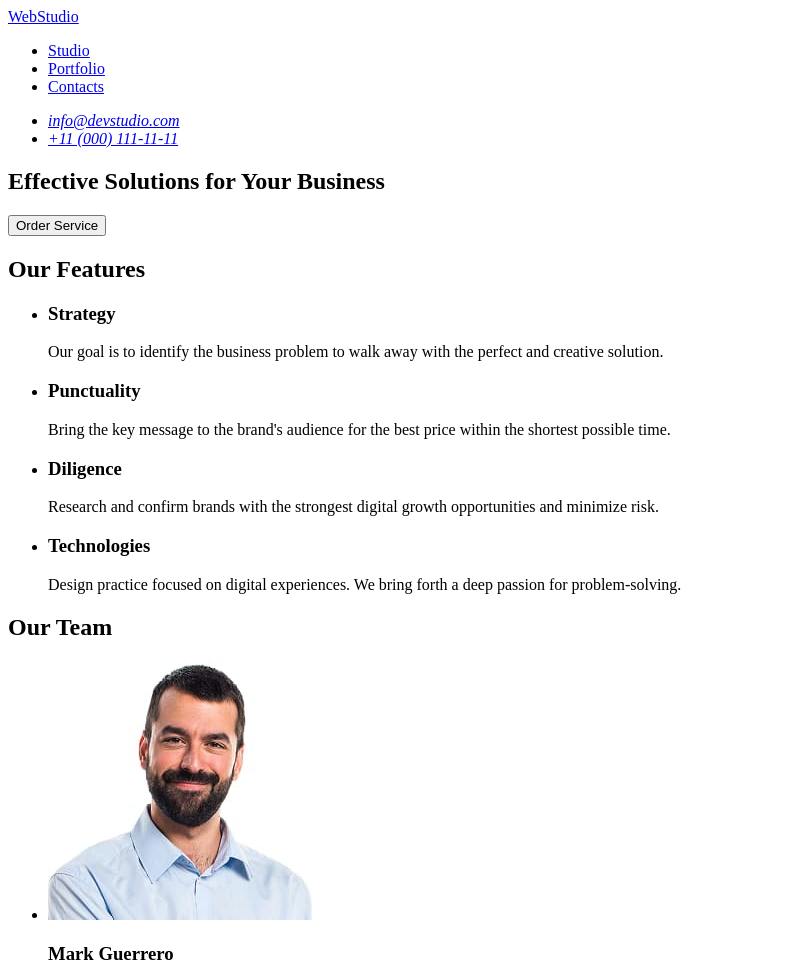
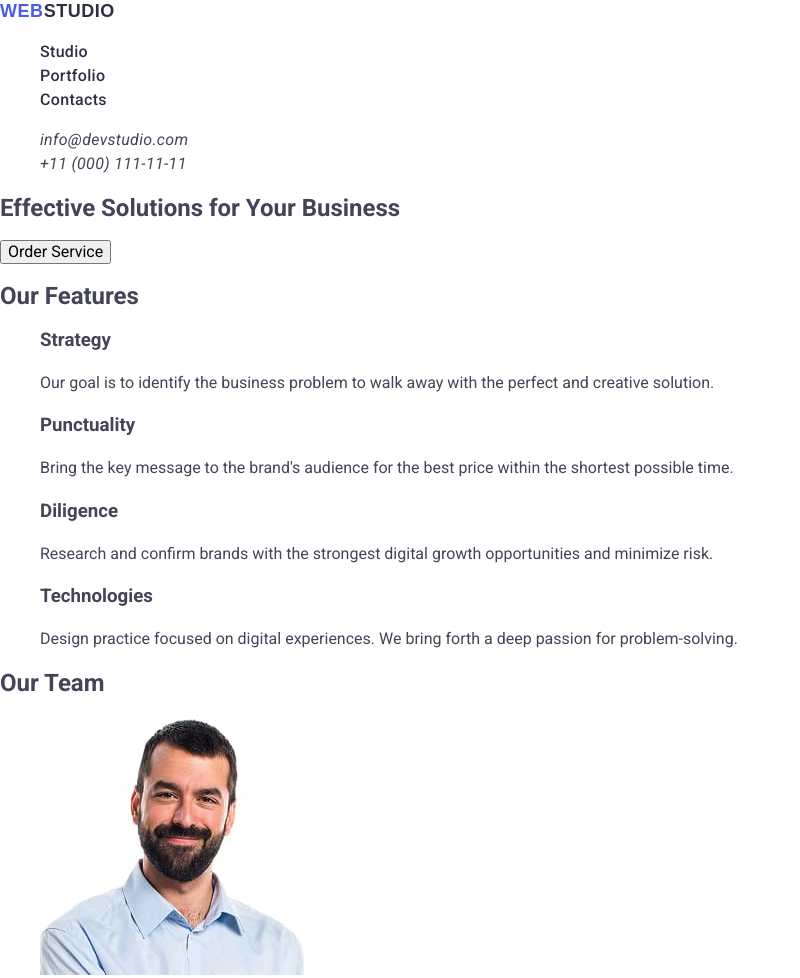
Before and after one commit to Olena-Skora/goit-markup-hw-02, a plain HTML site: page index.html in a window 1280 px wide. Shown: the top 978 px of the page, without its empty margins (0-800 px from the left). Drawn offline with nearby package versions, Linux system fonts and the light colour scheme.

Commit message:
add index file

```diff
--- /dev/null
+++ b/css/style.css
@@ -0,0 +1,51 @@
+body {
+font-family: 'Roboto', sans-serif;
+background: #fff;
+color: #434455;
+line-height: 150%;
+}
+
+ul, ol {
+    list-style-type: none;
+}
+
+a {
+    text-decoration: none;
+}
+
+.header-logo-accent {
+    font-family: "Raleway", sans-serif;
+        font-weight: 700;
+        font-size: 18px;
+        line-height: 117%;
+        letter-spacing: 0.03em;
+        text-transform: uppercase;
+        color: #4d5ae5;
+}
+
+.header-logo {
+color: #2e2f42;
+}
+
+.header-nav-link {
+        font-weight: 500;
+        font-size: 16px;
+        line-height: 150%;
+        letter-spacing: 0.02em;
+        color: #2e2f42;;
+}
+
+.header-nav-link:hover,
+.header-nav-link:focus,
+.header-contacts-link:hover,
+.header-contacts-link:focus {
+    color: #404bbf;
+}
+
+.header-contacts-link {
+        font-weight: 400;
+        font-size: 16px;
+        line-height: 150%;
+        letter-spacing: 0.02em;
+        color: #434455;
+}
--- a/index.html
+++ b/index.html
@@ -4,31 +4,39 @@
     <meta charset="UTF-8">
     <meta name="viewport" content="width=device-width, initial scale=1.0">
     <title>WEBSTUDIO</title>
+    <link rel="preconnect" href="https://fonts.googleapis.com">
+    <link rel="preconnect" href="https://fonts.gstatic.com" crossorigin>
+    <link href="https://fonts.googleapis.com/css2?family=Roboto:ital,wght@0,100..900;1,100..900&display=swap"
+        rel="stylesheet">
+    <link rel="stylesheet" href="https://cdnjs.cloudflare.com/ajax/libs/modern-normalize/3.0.1/modern-normalize.min.css"
+        integrity="sha512-q6WgHqiHlKyOqslT/lgBgodhd03Wp4BEqKeW6nNtlOY4quzyG3VoQKFrieaCeSnuVseNKRGpGeDU3qPmabCANg=="
+        crossorigin="anonymous" referrerpolicy="no-referrer" />
+    <link rel="stylesheet" href="./css/style.css" />
 </head>
 <body>
 
-<header>
-<nav>
-    <a href="./index.html">WebStudio</a>
-        <ul>
-            <li>
-                <a href="#">Studio</a>
+<header class="header">
+<nav class="header-nav">
+    <a class="header-logo-accent" href="./index.html">Web<span class="header-logo">Studio</span></a>
+        <ul class="heaser-nav-list">
+            <li class="header-nav-item">
+                <a class="header-nav-link" href="#">Studio</a>
             </li>
-            <li>
-                <a href="#">Portfolio</a>
+            <li class="header-nav-item">
+                <a class="header-nav-link" href="#">Portfolio</a>
             </li>
-            <li>
-                <a href="#">Contacts</a>
+            <li class="header-nav-item">
+                <a class="header-nav-link" href="#">Contacts</a>
             </li>
         </ul>
 </nav>
-<address>
-    <ul>
-        <li>
-            <a href="mailto:info@devstudio.com">info@devstudio.com</a>
+<address calss="header-contacts">
+    <ul class="header-contacts-list">
+        <li class="header-contacts-item">
+            <a class="header-contacts-link" href="mailto:info@devstudio.com">info@devstudio.com</a>
         </li>
-        <li>
-            <a href="tel:+110001111111">+11 (000) 111-11-11</a>
+        <li class="header-contacts-item">
+            <a class="header-contacts-link" href="tel:+110001111111">+11 (000) 111-11-11</a>
         </li>
     </ul>
 </address>
@@ -88,6 +96,41 @@
             </li>
         </ul>
     </section>
+    <section>
+        <h2>Our Portfolio</h2>
+        <ul>
+            <li>
+                <img src="./images/foto/first.jpg" alt="Phone App" width="360" height="300" />
+                <h3>Banking App</h3>
+                <p>App</p>
+            </li>
+            <li>
+                <img src="./images/foto/second.jpg" alt="Payment with NFC" width="360" height="300" />
+                <h3>Cashless Payment</h3>
+                <p>Marketing</p>
+            </li>
+            <li>
+                <img src="./images/foto/third.jpg" alt="Computer and phone with the App" width="360" height="300" />
+                <h3>Meditation App</h3>
+                <p>App</p>
+            </li>
+            <li>
+                <img src="./images/foto/fourth.jpg" alt="Taxi driver with a phone" width="360" height="300" />
+                <h3>Taxi Service</h3>
+                <p>Marketing</p>
+            </li>
+            <li>
+                <img src="./images/foto/fifth.jpg" alt="A few illustrations on a phone screen" width="360" height="300" />
+                <h3>Screen Illustrations</h3>
+                <p>Design</p>
+            </li>
+            <li>
+                <img src="./images/foto/sixth.jpg" alt="Young woman with phone in her hand" width="360" height="300" />
+                <h3>Online Courses</h3>
+                <p>Marketing</p>
+            </li>
+        </ul>
+    </section>
 </main>
 
 <footer>
```
Also changed, not shown: images/foto/fifth.jpg (added), images/foto/first.jpg (added), images/foto/fourth.jpg (added), images/foto/second.jpg (added), images/foto/sixth.jpg (added), images/foto/third.jpg (added).
